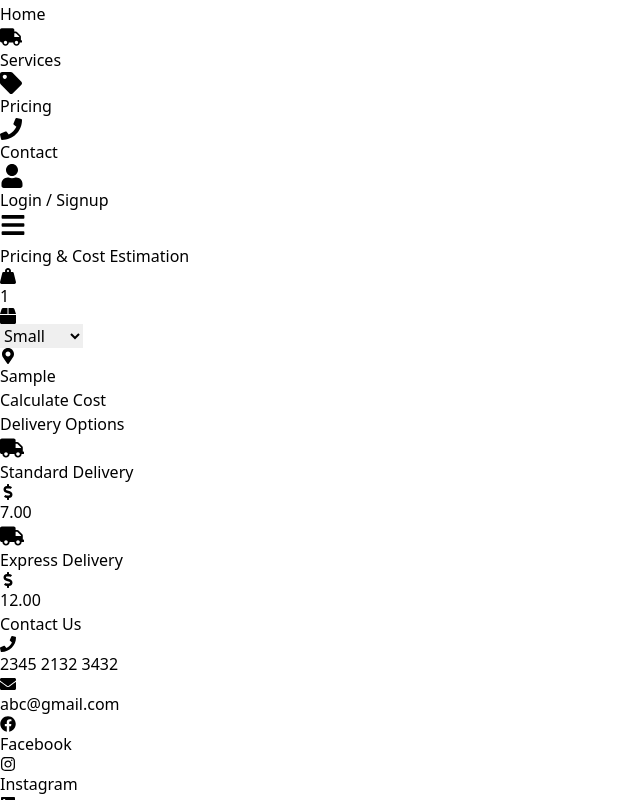
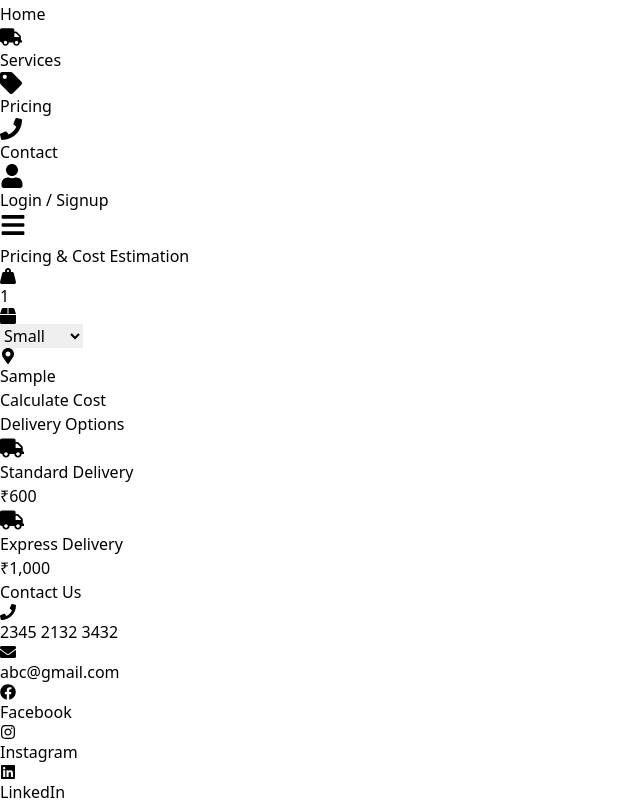
Before and after one commit to Coderski15/DeliveryPro, a React (Vite) app in the folder client/: page /pricing in a window 1280 px wide. Both pictures are taken after typing "Sample" into the empty fields and a click on the button "Calculate Cost". Shown: the part 544-1344 px from the top of the page, without its empty margins (0-640 px from the left). Built offline with nearby package versions, Linux system fonts and the light colour scheme.

Commit message:
Pricing section updated

```diff
--- a/client/src/pages/clientPages/Pricing.jsx
+++ b/client/src/pages/clientPages/Pricing.jsx
@@ -1,6 +1,6 @@
 import { useState } from "react";
 import { motion } from "framer-motion";
-import { FaWeightHanging, FaBox, FaMapMarkerAlt, FaTruck, FaDollarSign } from "react-icons/fa";
+import { FaWeightHanging, FaBox, FaMapMarkerAlt, FaTruck } from "react-icons/fa";
 
 export default function Pricing() {
     const [weight, setWeight] = useState(1);
@@ -9,13 +9,13 @@ export default function Pricing() {
     const [cost, setCost] = useState(null);
 
     const deliveryOptions = [
-        { type: "Standard", pricePerKg: 5, icon: <FaTruck className="text-blue-500" size={24} /> },
-        { type: "Express", pricePerKg: 10, icon: <FaTruck className="text-red-500" size={24} /> },
+        { type: "Standard", pricePerKg: 400, icon: <FaTruck className="text-blue-500" size={24} /> }, // ₹400/kg
+        { type: "Express", pricePerKg: 800, icon: <FaTruck className="text-red-500" size={24} /> },   // ₹800/kg
     ];
 
     const calculateCost = () => {
         if (!destination) return;
-        const basePrice = size === "small" ? 2 : size === "medium" ? 5 : 10;
+        const basePrice = size === "small" ? 200 : size === "medium" ? 500 : 1000; // Base price in ₹
         const prices = deliveryOptions.map(option => ({
             type: option.type,
             price: basePrice + weight * option.pricePerKg,
@@ -78,7 +78,7 @@ export default function Pricing() {
                                 {deliveryOptions[index].icon}
                                 <h3 className="text-xl font-semibold mt-2">{option.type} Delivery</h3>
                                 <p className="text-lg font-bold text-green-600 flex items-center gap-2">
-                                    <FaDollarSign /> {option.price.toFixed(2)}
+                                    ₹{option.price.toLocaleString("en-IN")}
                                 </p>
                             </motion.div>
                         ))}
```
